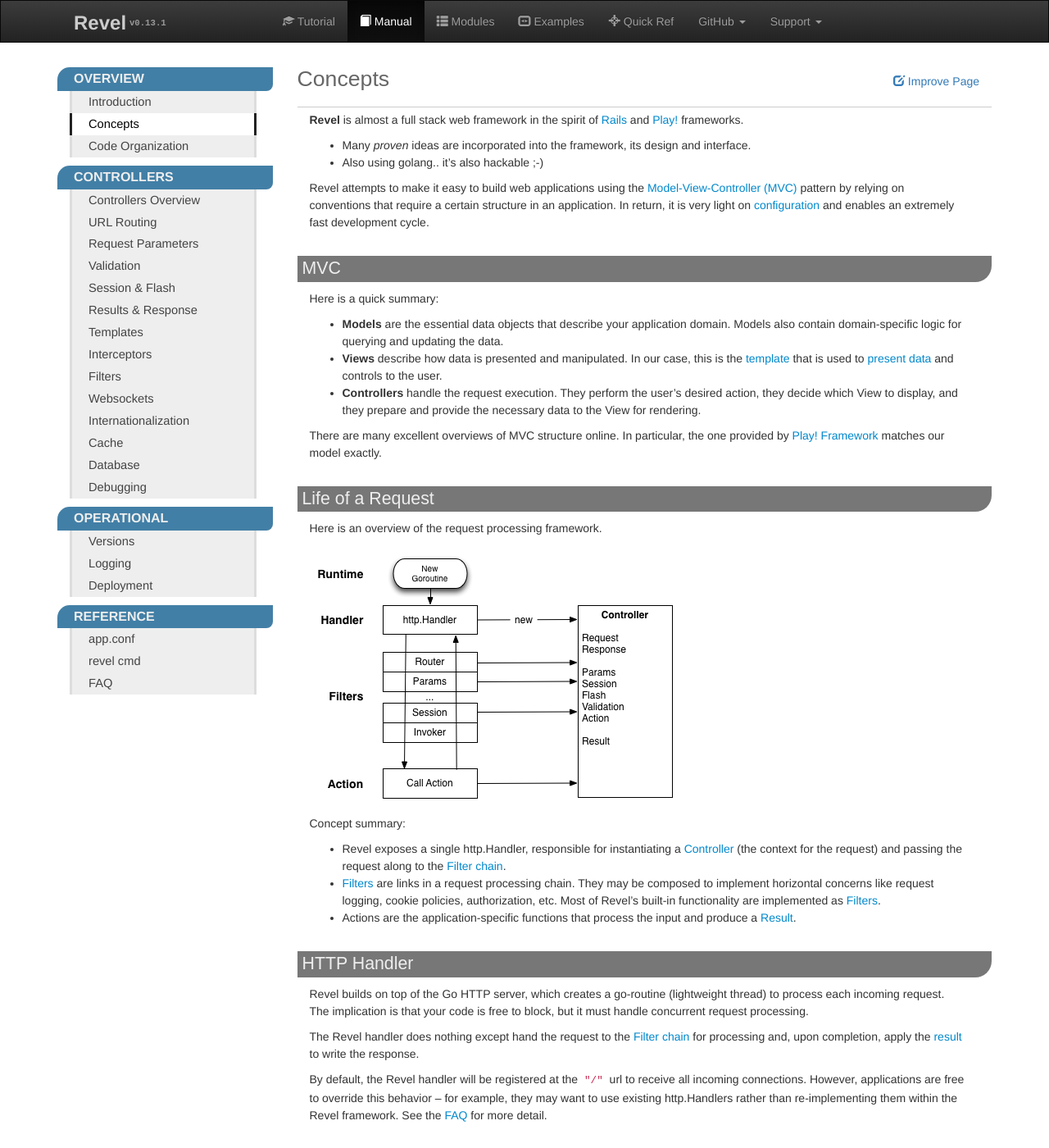
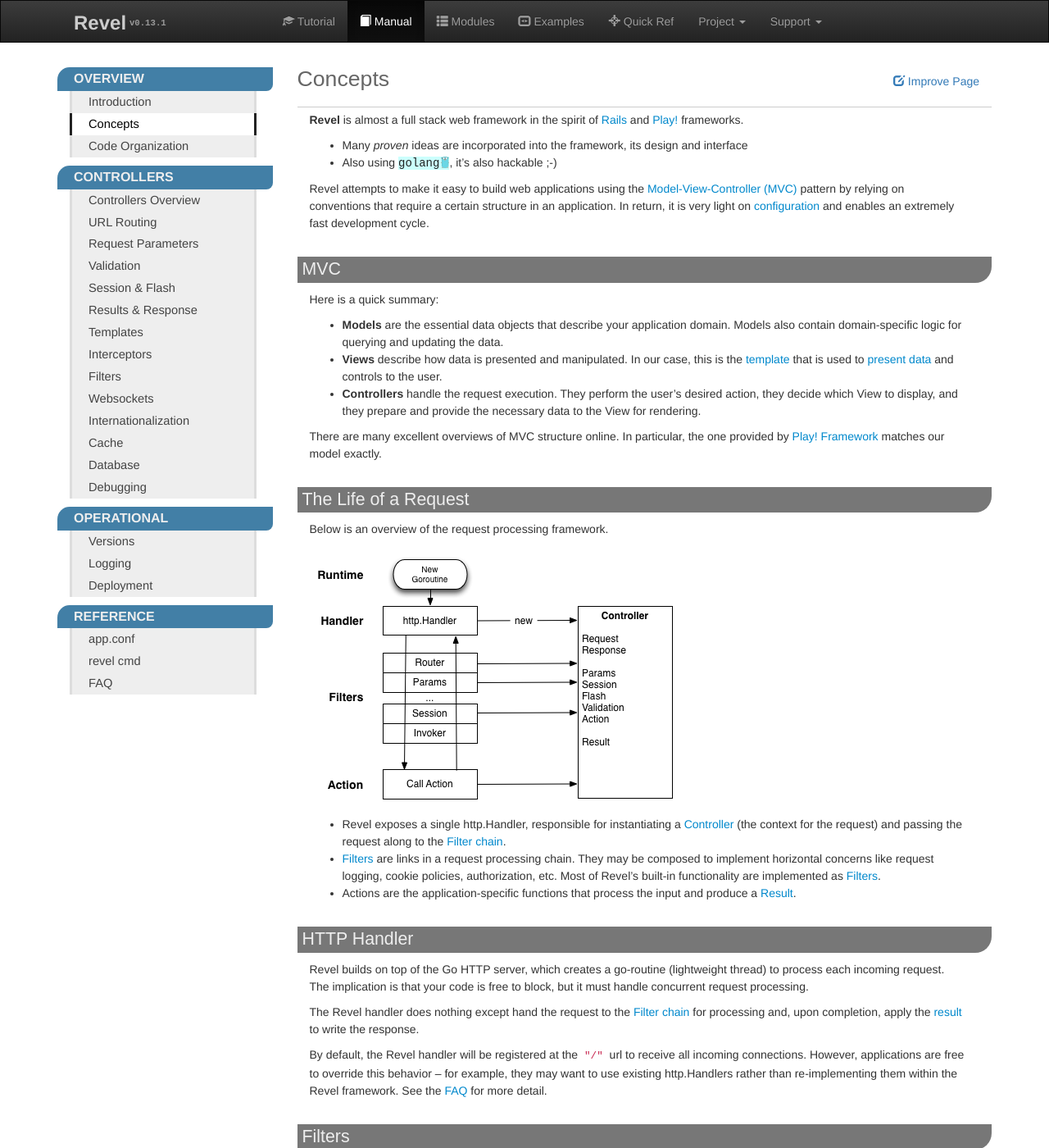
Before and after one commit to revel/revel.github.io, a Jekyll site: the page built from manual/concepts.md, in a window 1280 px wide and 1400 px high. Shown: the whole window at 82% size. Built offline with Jekyll 4.4.1, drawn with Linux system fonts in a browser that asks for light colours; nearby versions of some CDN libraries.

Commit message:
Minor Tidy of bits

```diff
--- a/_includes/topnav.html
+++ b/_includes/topnav.html
@@ -38,11 +38,12 @@
 
 
                 <li class="dropdown">
-                    <a href="#" class="dropdown-toggle" data-toggle="dropdown" role="button" aria-expanded="false">GitHub <span class="caret"></span></a>
+                    <a href="#" class="dropdown-toggle" data-toggle="dropdown" role="button" aria-expanded="false">Project <span class="caret"></span></a>
                     <ul class="dropdown-menu" role="menu">
-                        <li><a href="https://github.com/revel/" target="github"><span class="glyphicon glyphicon-object-align-horizontal" aria-hidden="true"></span> Revel project</a></li>
+                        <li><a href="https://github.com/revel/" target="github"><span class="glyphicon glyphicon-object-align-horizontal" aria-hidden="true"></span> Revel project @ github</a></li>
                         <li class="divider"></li>
-                        <li class="dropdown-header">Revel core</li>
+                        <li class="dropdown-header">Revel</li>
+                            <li><a href="https://godoc.org/github.com/revel/revel" target="godoc"><span class="glyphicon glyphicon-hand-right" aria-hidden="true"></span> godoc</a></li>
                             <li><a href="https://github.com/revel/revel" target="github"><span class="glyphicon glyphicon-floppy-disk" aria-hidden="true"></span> Source code</a></li>
                             <li><a href="https://github.com/revel/revel/issues" starget="github"><span class="glyphicon glyphicon-th-list" aria-hidden="true"></span> Issues</a></li>
                         <li class="divider"></li>
--- a/manual/concepts.md
+++ b/manual/concepts.md
@@ -5,8 +5,8 @@ layout: manual
 
 **Revel** is almost a full stack web framework in the spirit of [Rails](http://rubyonrails.org/) and [Play!](http://www.playframework.org) frameworks.
 
-- Many  *proven* ideas are incorporated into the framework, its design and interface.
-- Also using golang.. it's also hackable ;-)
+- Many  *proven* ideas are incorporated into the framework, its design and interface
+- Also using [golang](https://golang.org/), it's also hackable ;-)
 
 Revel attempts to make it easy to build web applications using the [Model-View-Controller
 (MVC)](http://en.wikipedia.org/wiki/Model%E2%80%93view%E2%80%93controller)
@@ -29,13 +29,12 @@ Here is a quick summary:
 There are many excellent overviews of MVC structure online.  In particular, the
 one provided by [Play! Framework](http://www.playframework.org) matches our model exactly.
 
-## Life of a Request
+## The Life of a Request
 
-Here is an overview of the request processing framework.
+Below is an overview of the request processing framework.
 
 ![Life of a Request](/img/RevelDesign.png)
 
-Concept summary:
 
 * Revel exposes a single http.Handler, responsible for instantiating a
   [Controller](controllers.html) (the context for the request) and passing the request along to the
```
